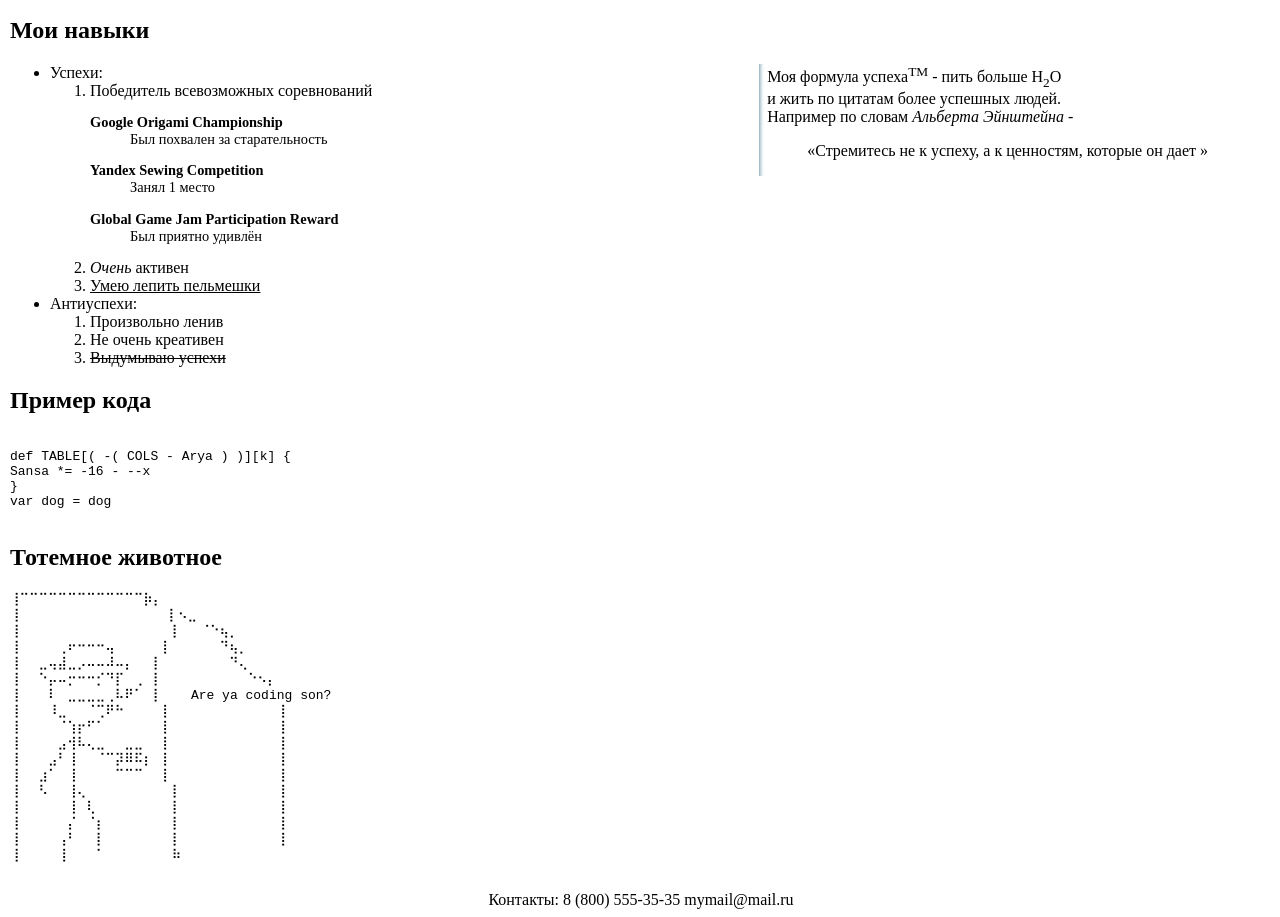
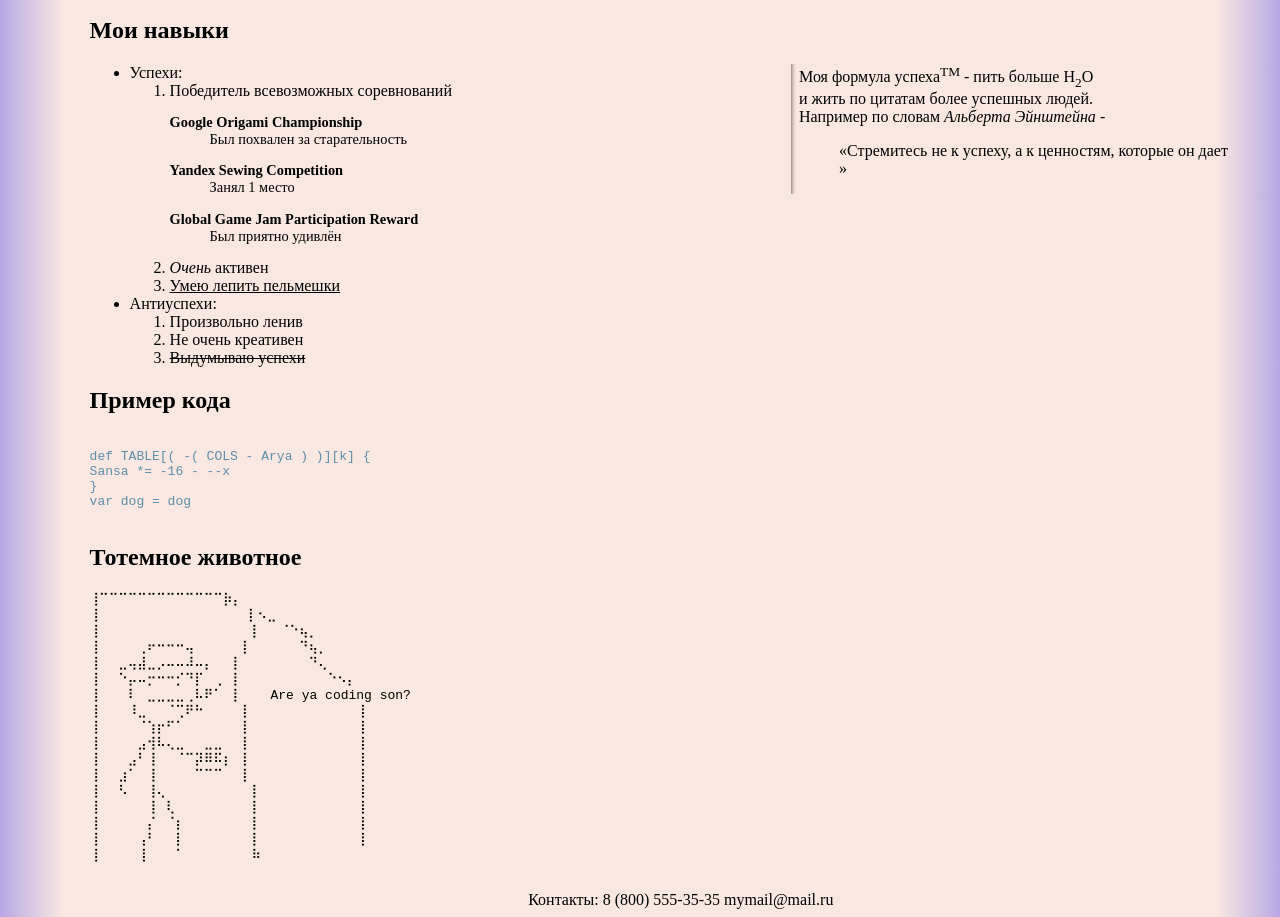
Before and after one commit to Ogermo/WebLab2, a plain HTML site: page index.html in a window 1280 px wide. Shown: the part 400-1317 px from the top of the page. Drawn offline with Linux system fonts and the light colour scheme.

Commit message:
added some design

```diff
--- a/css/Lab1.css
+++ /dev/null
@@ -1,29 +0,0 @@
-body{
-    margin-left:10px
-}
-
-header,
-footer{
-    text-align: center;
-}
-
-aside {
-    width: 40%;
-    padding-left: .5rem;
-    margin-left: .5rem;
-    float: right;
-    box-shadow: inset 5px 0 5px -5px #29627e;
-}
-
-dt {
-    font-weight: bold;
-}
-
-dl,
-dd {
-    font-size: .9rem;
-}
-
-dd {
-    margin-bottom: 1em;
-}
--- /dev/null
+++ b/css/style.css
@@ -0,0 +1,46 @@
+body{
+    margin-left: 7%;
+    background: linear-gradient(to right, #b7a8e5,  #f9e8e1 5%,  #f9e8e1 95%, #b7a8e5 );
+    color: black;
+}
+
+header,
+footer{
+    text-align: center;
+    font-size: medium;
+}
+
+header{
+    font-family: "Franklin Gothic";
+}
+
+aside {
+    width: 40%;
+    padding-left: .5rem;
+    margin-left: .5rem;
+    float: right;
+    box-shadow: inset 5px 0 5px -5px #4b3145;
+}
+
+h1,
+h2{
+    font-family: "Sylfaen";
+}
+
+code {
+    color: #5d8da8;
+    margin-left: 100px;
+}
+
+dt {
+    font-weight: bold;
+}
+
+dl,
+dd {
+    font-size: .9rem;
+}
+
+dd {
+    margin-bottom: 1em;
+}
--- a/index.html
+++ b/index.html
@@ -4,16 +4,16 @@
         <title>Матусевич Кирилл M33031</title>
         <meta charset="utf-8">
         <link rel="stylesheet"
-        href="css/Lab1.css">
+        href="css/style.css">
         <meta name="keywords"
         content="Резюме,Кирилл,специалист,программирование">
     </head>
     <body>
         <header>
             <nav>
-                <a href="#aboutMe">Обо мне</a>|
-                <a href="#mySkills">Мои навыки</a>|
-                <a href="#codeExample">Пример кода</a>|
+                <a href="#aboutMe">Обо мне </a>|
+                <a href="#mySkills">Мои навыки </a>|
+                <a href="#codeExample">Пример кода </a>|
                 <a href="#spiritAnimal">Тотемное животное</a>
             </nav>
         </header>
```
